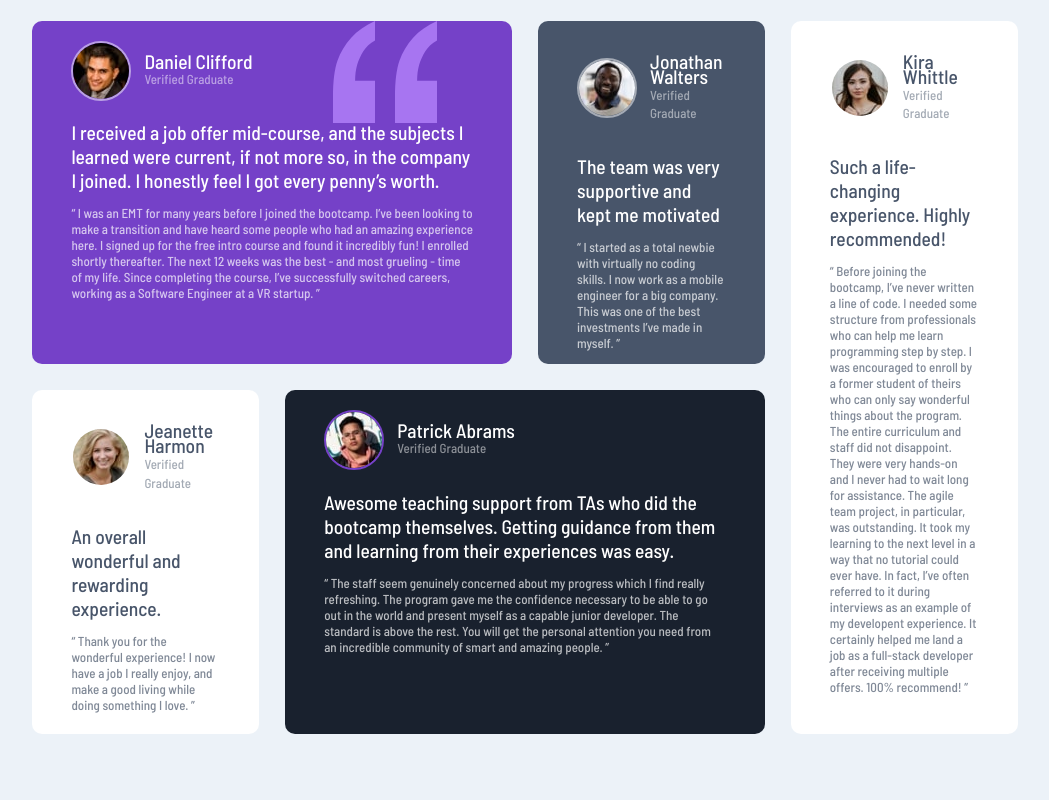
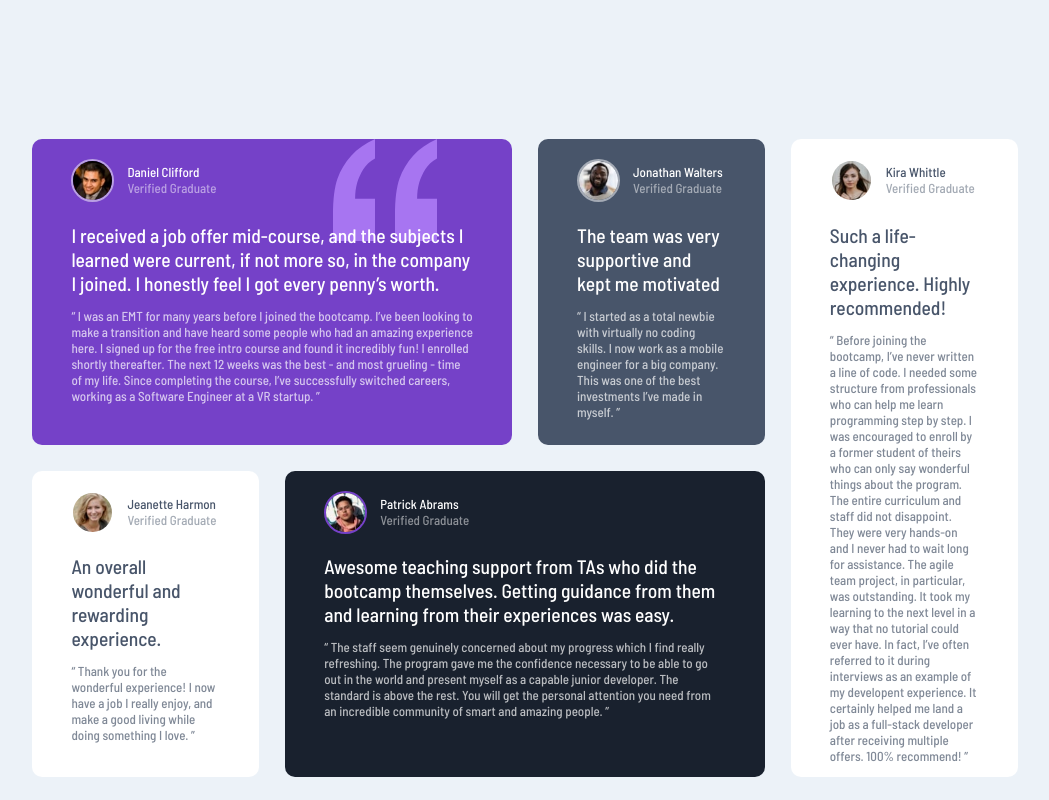
Before and after one commit to its-subhash/testimonials-grid-section-main, a plain HTML site: page index.html in a window 1280 px wide. Shown: the whole page, without its empty margins (115-1164 px from the left). Drawn offline with Linux system fonts and the light colour scheme.

Commit message:
changed profile image size to 3rem, profile id name size to 1rem and added 10% margin to top of wrapper

```diff
--- a/style.css
+++ b/style.css
@@ -25,7 +25,8 @@ body {
 @media (min-width: 800px) {
   .wrapper {
     width: 80%;
-    margin: auto;
+    margin-inline: auto;
+    margin-top: 10%;
   }
   main {
     display: grid;
@@ -52,11 +53,12 @@ body {
   column-gap: 1rem;
 }
 .card-id img {
+  height: 3rem;
   border-radius: 3rem;
   border: 2px solid var(--clr-prm-white-xl);
 }
 .card-id p {
-  font-size: 1.5rem;
+  font-size: 1rem;
   line-height: 1.2rem;
 }
 .user-name {
```
